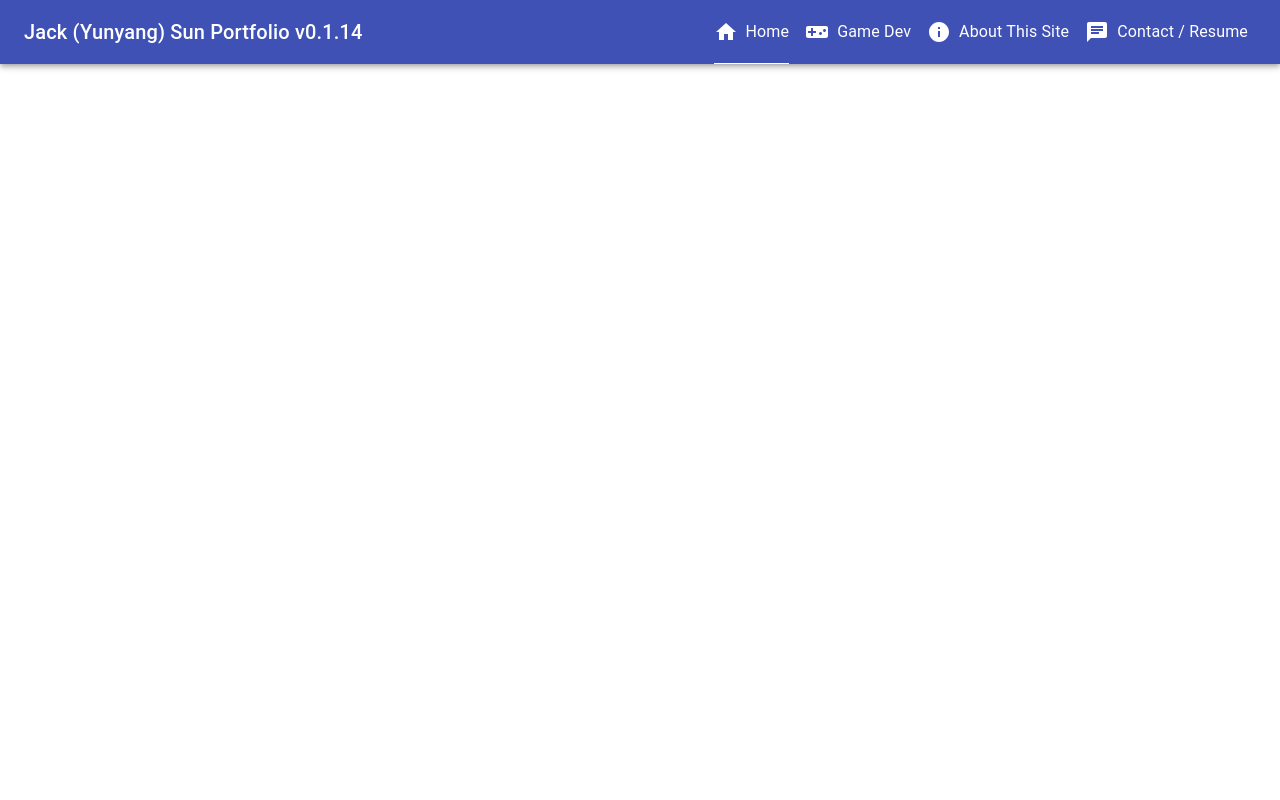
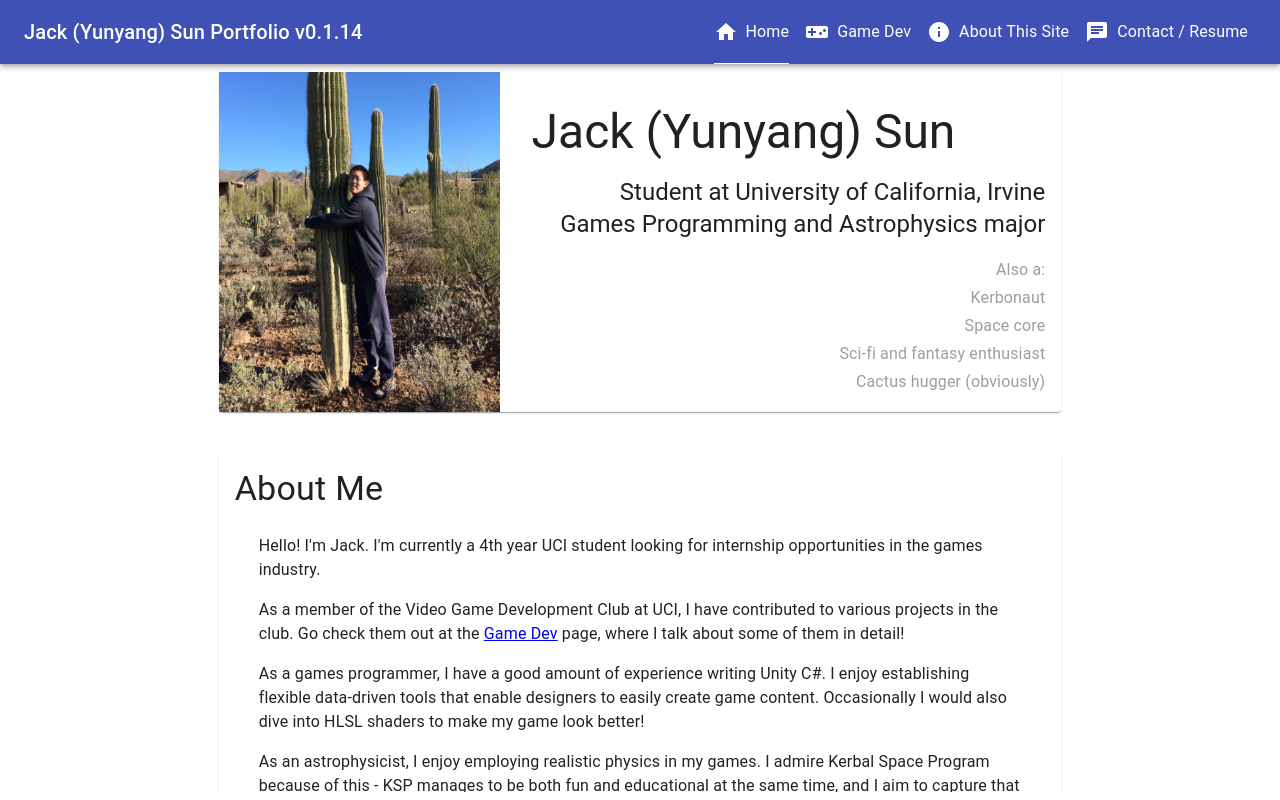
Before and after one commit to syy1125/syy-portfolio, a React (Create React App) app: page / in a window 1280 px wide. Built offline with nearby package versions, Linux system fonts and the light colour scheme.

Commit message:
feat: Initial draft of home screen

```diff
--- a/src/Main.tsx
+++ b/src/Main.tsx
@@ -5,8 +5,9 @@ import InfoIcon from '@material-ui/icons/Info'
 import ChatIcon from '@material-ui/icons/Chat'
 
 import { TabInfo, Tabs } from './components/Tabs'
+import { Home } from './containers/Home'
+import { About } from './containers/About'
 import { GameDev } from './containers/GameDev'
-import { About } from './containers/About'
 import { SmallAlert } from './containers/SmallAlert'
 
 export const Main = () => {
@@ -17,7 +18,7 @@ export const Main = () => {
         path: '/',
         title: 'Home',
         icon: <HomeIcon />,
-        Screen: () => null,
+        Screen: Home,
       },
       {
         path: '/game-dev',
--- /dev/null
+++ b/src/containers/Home/Home.tsx
@@ -0,0 +1,133 @@
+import React from 'react'
+import Grid from '@material-ui/core/Grid'
+import Paper from '@material-ui/core/Paper'
+import Text from '@material-ui/core/Typography'
+import { makeStyles, Theme } from '@material-ui/core/styles'
+import useMediaQuery from '@material-ui/core/useMediaQuery'
+import { Link } from 'react-router-dom'
+
+import profile from '../../assets/profile_image.jpg'
+import { ResponsiveCenter } from '../../components/ResponsiveCenter'
+
+const useStyles = makeStyles((theme) => ({
+  titleContainer: {
+    padding: theme.spacing(2),
+  },
+  imageContainer: {
+    position: 'relative',
+    '&::before': {
+      display: 'block',
+      content: '""',
+      paddingTop: '100%',
+    },
+  },
+  image: {
+    position: 'absolute',
+    left: 0,
+    right: 0,
+    top: 0,
+    bottom: 0,
+    width: '100%',
+    height: '100%',
+  },
+  title: {
+    textAlign: 'left',
+    padding: theme.spacing(2),
+  },
+  subtitle: {
+    textAlign: 'right',
+  },
+  extraNotes: {
+    textAlign: 'right',
+    paddingTop: theme.spacing(2),
+    color: theme.palette.grey[500],
+  },
+  sectionBody: {
+    padding: `${theme.spacing(1)}px ${theme.spacing(5)}px`,
+  },
+}))
+
+export const Home = () => {
+  const classes = useStyles()
+  const lg = useMediaQuery((theme: Theme) => theme.breakpoints.up('lg'))
+
+  return (
+    <ResponsiveCenter>
+      <Grid container spacing={5}>
+        <Grid item xs={12}>
+          <Paper>
+            <Grid container alignItems="stretch">
+              <Grid
+                item
+                xs={12}
+                sm={6}
+                lg={4}
+                className={classes.imageContainer}
+              >
+                <img src={profile} alt="Profile" className={classes.image} />
+              </Grid>
+              <Grid
+                item
+                xs={12}
+                sm={6}
+                lg={8}
+                container
+                direction="column"
+                className={classes.titleContainer}
+              >
+                <Text variant={lg ? 'h3' : 'h4'} className={classes.title}>
+                  Jack (Yunyang) Sun
+                </Text>
+                <Text variant="h5" className={classes.subtitle}>
+                  Student at University of California, Irvine
+                  <br />
+                  Games Programming and Astrophysics major
+                </Text>
+                <Text variant="subtitle1" className={classes.extraNotes}>
+                  Also a:
+                  <br />
+                  Kerbonaut
+                  <br />
+                  Space core
+                  <br />
+                  Sci-fi and fantasy enthusiast
+                  <br />
+                  Cactus hugger (obviously)
+                </Text>
+              </Grid>
+            </Grid>
+          </Paper>
+        </Grid>
+        <Grid item xs={12}>
+          <Paper>
+            <Text variant="h4" className={classes.title}>
+              About Me
+            </Text>
+            <Text className={classes.sectionBody}>
+              Hello! I'm Jack. I'm currently a 4th year UCI student looking for
+              internship opportunities in the games industry.
+            </Text>
+            <Text className={classes.sectionBody}>
+              As a member of the Video Game Development Club at UCI, I have
+              contributed to various projects in the club. Go check them out at
+              the <Link to="/game-dev">Game Dev</Link> page, where I talk about
+              some of them in detail!
+            </Text>
+            <Text className={classes.sectionBody}>
+              As a games programmer, I have a good amount of experience writing
+              Unity C#. I enjoy establishing flexible data-driven tools that
+              enable designers to easily create game content. Occasionally I
+              would also dive into HLSL shaders to make my game look better!
+            </Text>
+            <Text className={classes.sectionBody}>
+              As an astrophysicist, I enjoy employing realistic physics in my
+              games. I admire Kerbal Space Program because of this - KSP manages
+              to be both fun and educational at the same time, and I aim to
+              capture that in my games as well.
+            </Text>
+          </Paper>
+        </Grid>
+      </Grid>
+    </ResponsiveCenter>
+  )
+}
--- /dev/null
+++ b/src/containers/Home/index.ts
@@ -0,0 +1 @@
+export { Home } from './Home'
```
Also changed, not shown: src/assets/profile_image.jpg (added).
